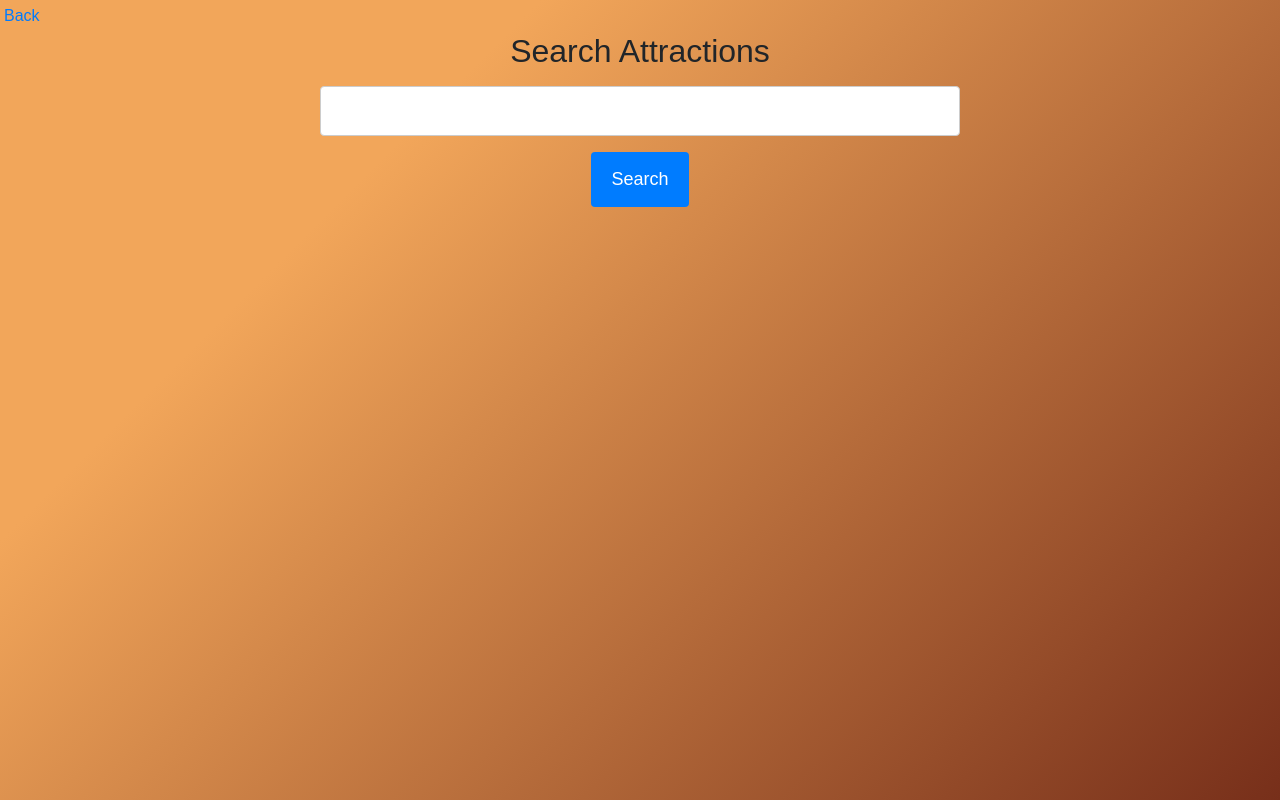
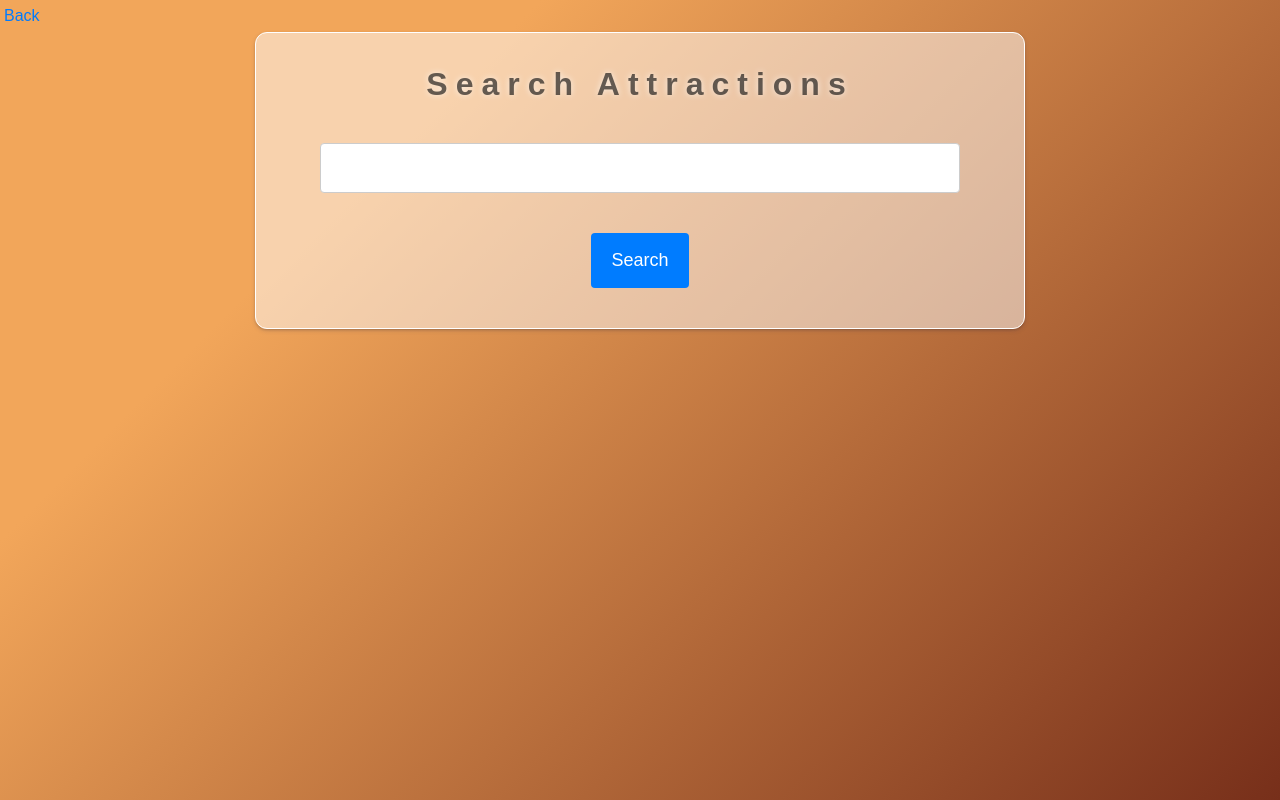
Before and after one commit to ariellekatherine92/Project-3, a React (Create React App) app: page /search/attraction in a window 1280 px wide. Built offline with nearby package versions, Linux system fonts and the light colour scheme; no server answers.

Commit message:
style search form

```diff
--- a/src/pages/Search.js
+++ b/src/pages/Search.js
@@ -33,8 +33,10 @@ const Search = props => {
     return(
         <div id="search-container">
             <LinkBackHome />
-            <h2>Search {title}</h2>
-            <LocationForm fetchResults={fetchResults} />
+            <div className="pane">
+                <h2>Search {title}</h2>
+                <LocationForm fetchResults={fetchResults} />
+            </div>
             <BusinessesList results={results} error={error} />
         </div>
     );
--- a/src/pages/search.css
+++ b/src/pages/search.css
@@ -10,8 +10,23 @@
     margin: 4px;
 }
 
+#search-container .pane {
+    background: rgba(255, 255, 255, 0.5);
+    width: fit-content;
+    display: inline-block;
+    padding: 2rem 4rem;
+    margin: 0 auto;
+    border-radius: 12px;
+    border: 1px solid #fff;
+    box-shadow: rgba(50, 50, 93, 0.25) 0px 2px 5px -1px, rgba(0, 0, 0, 0.3) 0px 1px 3px -1px;
+}
+
 #search-container h2 {
+    color:rgba(0, 0, 0, 0.6);
+    font-weight: bold;
+    letter-spacing: 0.25em;
     text-align: center;
+    text-shadow: 0px 0px 6px rgba(255, 255, 255, 0.7);
 }
 
 #search-container form {
@@ -21,9 +36,9 @@
 }
 
 #search-container .location-input {
-    width: 50%;
+    width: 50vw;
     padding: 12px 20px;
-    margin: 8px 0;
+    margin: 2rem 0;
     display: inline-block;
     border: 1px solid #ccc;
     border-radius: 4px;
```
